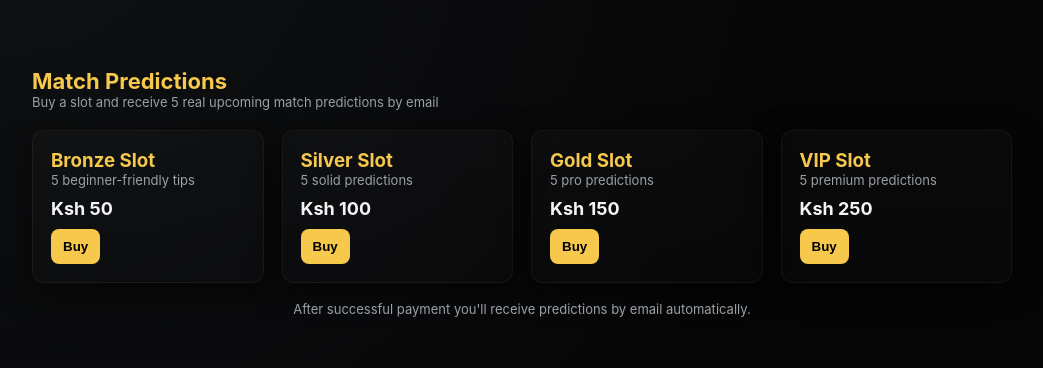
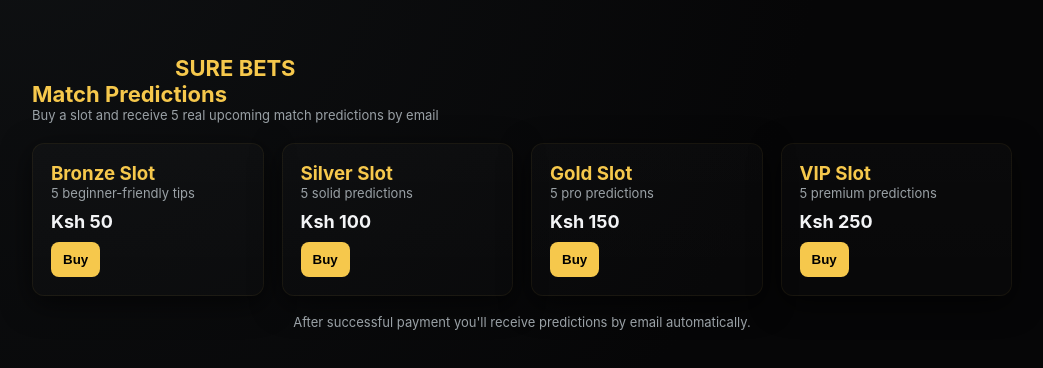
Before and after one commit to himain001/Surebet, a plain HTML site: page index.html in a window 1280 px wide. Shown: the part 208-576 px from the top of the page, without its empty margins (118-1161 px from the left). Drawn offline with Linux system fonts and the light colour scheme.

Commit message:
Update index.html

```diff
--- a/index.html
+++ b/index.html
@@ -31,6 +31,7 @@
   <div class="wrap">
     <header>
       <div>
+        <h1 style="text-align:center;">SURE BETS</h1>
         <h1>Match Predictions</h1>
         <div class="subtitle">Buy a slot and receive 5 real upcoming match predictions by email</div>
       </div>
```
